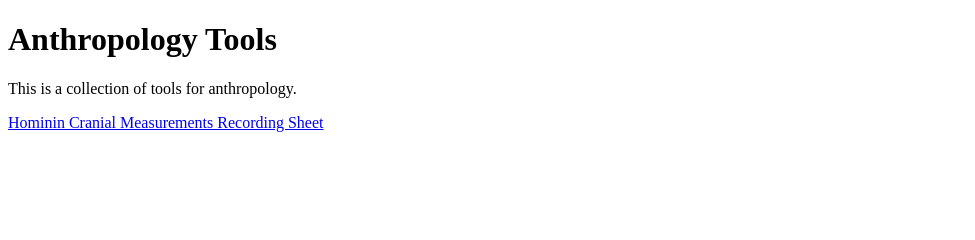
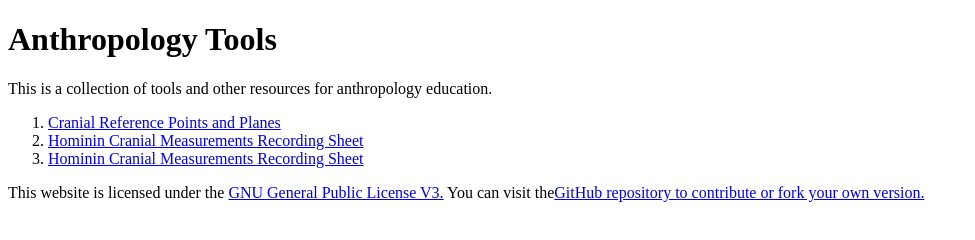
Before and after one commit to shannonwells/AnthropologyWorksheets, a plain HTML site: page index.html in a window 1280 px wide. Shown: the whole page, without its empty margins (0-975 px from the left). Drawn offline with Linux system fonts and the light colour scheme.

Commit message:
update home page

```diff
--- a/index.html
+++ b/index.html
@@ -5,9 +5,18 @@
     <title>Anthropology Tools</title>
 </head>
 <body>
-<h1>Anthropology Tools</h1>
-<p>This is a collection of tools for anthropology.</p>
-<a href="./HomininCranialMeasurements-RecordingSheet.html">Hominin Cranial Measurements Recording Sheet</a>
+<div class="section">
+    <h1>Anthropology Tools</h1>
+    <p>This is a collection of tools and other resources for anthropology education.</p>
+    <ol>
+        <li><a href="CranialReferencePointsAndPlanes.html">Cranial Reference Points and Planes</a></li>
+        <li><a href="./HomininCranialMeasurements-RecordingSheet.html">Hominin Cranial Measurements Recording Sheet</a></li>
+        <li><a href="./HomininPostcranialPelvicMeasurements-RecordingSheet.html">Hominin Cranial Measurements Recording Sheet</a></li>
 
+    </ol>
+</div>
+<div class="footer">
+    This website is licensed under the <a href="./LICENSE">GNU General Public License V3.</a> You can visit the<a href="https://www.github.com/shannonwells/AnthropologyTools">GitHub repository to contribute or fork your own version.</a>
+</div>
 </body>
 </html>
```
